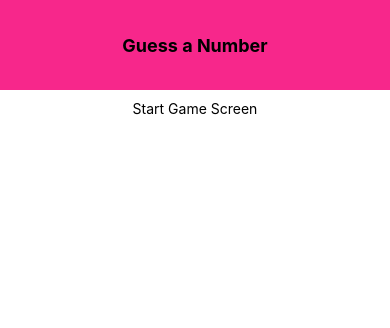
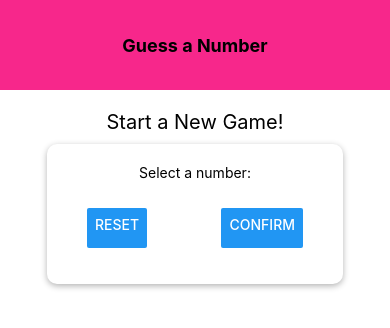
Before and after one commit to yuri-la-torre-ortiz/guessingnumbergame, a React Native app: screen / in a window 390 px wide. Shown: the top 328 px of the page. Built offline with nearby package versions, Linux system fonts and the light colour scheme.

Commit message:
style: add margins and padding to buttons, input field, & input card

```diff
--- a/screens/StartGameScreen.js
+++ b/screens/StartGameScreen.js
@@ -1,10 +1,20 @@
 import React from "react";
-import { View, Text, StyleSheet } from "react-native";
+import { View, Text, StyleSheet, TextInput, Button } from "react-native";
 
-const StartGameScreen = () => {
+import Card from "../components/Card";
+
+const StartGameScreen = (props) => {
   return (
     <View style={styles.screen}>
-      <Text>Start Game Screen</Text>
+      <Text style={styles.title}>Start a New Game!</Text>
+      <Card style={styles.inputContainer}>
+        <Text>Select a number:</Text>
+        <TextInput />
+        <View style={styles.buttonContainer}>
+          <Button title="Reset" onPress={() => {}} />
+          <Button title="Confirm" onPress={() => {}} />
+        </View>
+      </Card>
     </View>
   );
 };
@@ -17,4 +27,21 @@ const styles = StyleSheet.create({
     padding: 10,
     alignItems: "center",
   },
+  buttonContainer: {
+    height: 50,
+    width: "100%",
+    flexDirection: "row",
+    justifyContent: "space-between",
+    paddingHorizontal: 20,
+    paddingTop: 10,
+  },
+  title: {
+    fontSize: 20,
+    marginVertical: 10,
+  },
+  inputContainer: {
+    width: 300,
+    maxWidth: "80%",
+    alignItems: "center",
+  },
 });
```
